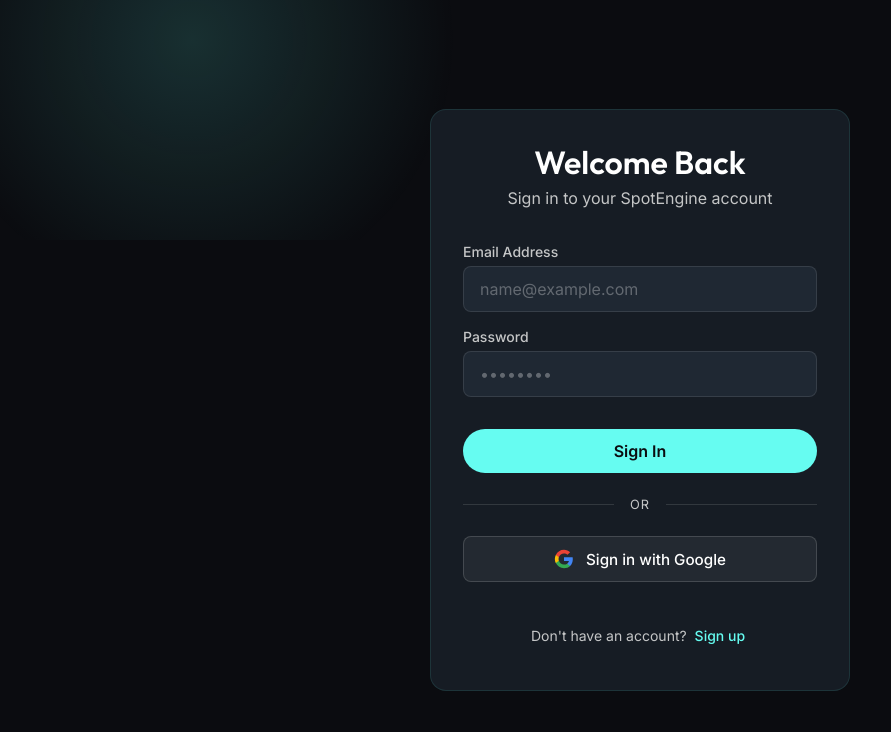
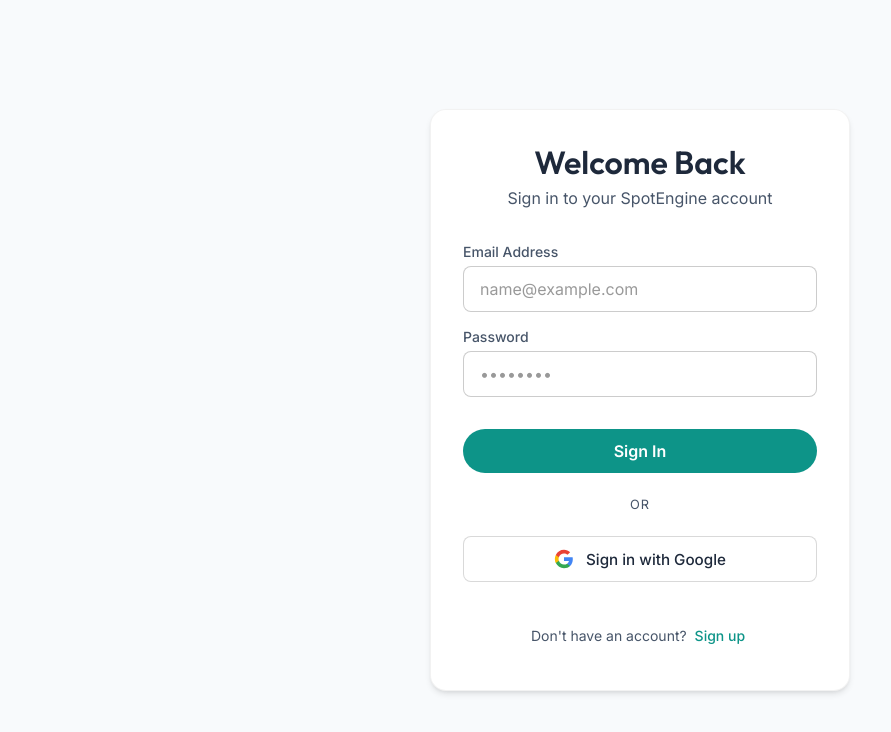
Before and after one commit to pradeipk/spotengine-frontend, a Next.js app: page /login in a window 1280 px wide. Shown: the top 732 px of the page, without its empty margins (0-891 px from the left). Built offline with nearby package versions, Linux system fonts and the light colour scheme; no server answers.

Commit message:
feat: Update styles for dark mode support and improve component aesthetics

```diff
--- a/src/app/engineer/profile.module.css
+++ b/src/app/engineer/profile.module.css
@@ -44,7 +44,7 @@
   justify-content: center;
   font-size: 2.5rem;
   font-weight: 700;
-  color: #0b0c10;
+  color: #ffffff;
   flex-shrink: 0;
 }
 
--- a/src/app/globals.css
+++ b/src/app/globals.css
@@ -1,20 +1,27 @@
 @import url('https://fonts.googleapis.com/css2?family=Inter:wght@300;400;500;600;700&family=Outfit:wght@400;500;600;700&display=swap');
 
 :root {
-  /* Colors */
-  --bg-primary: #0b0c10;
-  --bg-secondary: #1f2833;
-  --bg-glass: rgba(31, 40, 51, 0.6);
+  /* Light Mode Colors (Default) */
+  --bg-primary: #f8fafc;
+  --bg-secondary: #ffffff;
+  --bg-glass: #ffffff;
 
-  --text-primary: #ffffff;
-  --text-secondary: #c5c6c7;
+  --text-primary: #1e293b;
+  --text-secondary: #475569;
 
-  --accent-primary: #66fcf1;
-  --accent-secondary: #45a29e;
+  --accent-primary: #0d9488;
+  --accent-secondary: #0f766e;
 
-  --error: #ff4c4c;
-  --success: #00ff88;
-  --warning: #ffcc00;
+  --error: #ef4444;
+  --success: #10b981;
+  --warning: #f59e0b;
+
+  /* Dark Surface Colors */
+  --dark-bg-primary: #0f172a;
+  --dark-bg-secondary: #1e293b;
+  --dark-text-primary: #ffffff;
+  --dark-text-secondary: #94a3b8;
+  --dark-accent-primary: #66fcf1;
 
   /* Spacing */
   --space-xs: 0.25rem;
@@ -88,11 +95,18 @@
 
 /* Utilities */
 .glass-panel {
-  background: var(--bg-glass);
+  background: var(--bg-secondary);
+  border: 1px solid rgba(0, 0, 0, 0.05);
+  border-radius: var(--radius-lg);
+  box-shadow: 0 4px 6px -1px rgba(0, 0, 0, 0.1), 0 2px 4px -1px rgba(0, 0, 0, 0.06);
+}
+
+.dark-surface .glass-panel {
+  background: rgba(31, 40, 51, 0.6);
   backdrop-filter: blur(12px);
   -webkit-backdrop-filter: blur(12px);
   border: 1px solid rgba(102, 252, 241, 0.1);
-  border-radius: var(--radius-lg);
+  box-shadow: none;
 }
 
 @media (hover: hover) and (pointer: fine) {
@@ -112,6 +126,17 @@
   animation: fadeIn 0.6s ease-out forwards;
 }
 
+.dark-surface {
+  background-color: var(--dark-bg-primary);
+  color: var(--dark-text-primary);
+
+  --bg-primary: var(--dark-bg-primary);
+  --bg-secondary: var(--dark-bg-secondary);
+  --text-primary: var(--dark-text-primary);
+  --text-secondary: var(--dark-text-secondary);
+  --accent-primary: var(--dark-accent-primary);
+}
+
 /* Mobile-first responsive utilities */
 @media (max-width: 480px) {
   :root {
--- a/src/app/login/login.module.css
+++ b/src/app/login/login.module.css
@@ -8,17 +8,6 @@
   overflow: hidden;
 }
 
-/* Background Gradients */
-.container::before {
-  content: '';
-  position: absolute;
-  top: -20%;
-  left: -10%;
-  width: 50%;
-  height: 50%;
-  background: radial-gradient(circle, rgba(102,252,241,0.15) 0%, rgba(11,12,16,0) 70%);
-  z-index: -1;
-}
 
 .authCard {
   width: 100%;
--- a/src/app/page.module.css
+++ b/src/app/page.module.css
@@ -2,6 +2,7 @@
   min-height: 100vh;
   position: relative;
   overflow: hidden;
+  background-color: var(--dark-bg-primary);
 }
 
 /* Navigation */
--- a/src/app/page.tsx
+++ b/src/app/page.tsx
@@ -57,6 +57,7 @@
   };
 
   return (
+    <div className="dark-surface">
       <div className={styles.main}>
         {/* Navbar */}
         <nav className={`${styles.navbar} glass-panel`}>
@@ -116,5 +117,6 @@
         <div className={styles.orb1}></div>
         <div className={styles.orb2}></div>
       </div>
+    </div>
   );
 }
--- a/src/app/register/register.module.css
+++ b/src/app/register/register.module.css
@@ -8,17 +8,6 @@
   overflow: hidden;
 }
 
-/* Background Gradients */
-.container::before {
-  content: '';
-  position: absolute;
-  top: -20%;
-  right: -10%;
-  width: 50%;
-  height: 50%;
-  background: radial-gradient(circle, rgba(102,252,241,0.15) 0%, rgba(11,12,16,0) 70%);
-  z-index: -1;
-}
 
 .authCard {
   width: 100%;
--- a/src/app/search/search.module.css
+++ b/src/app/search/search.module.css
@@ -75,7 +75,7 @@
   justify-content: center;
   font-size: 1.5rem;
   font-weight: 700;
-  color: #0b0c10;
+  color: #ffffff;
 }
 
 .rating {
--- a/src/components/ui/Button.module.css
+++ b/src/components/ui/Button.module.css
@@ -21,7 +21,11 @@
 /* Variants */
 .primary {
   background: var(--accent-primary);
-  color: var(--bg-primary);
+  color: #ffffff;
+}
+
+:global(.dark-surface) .primary {
+  color: #0b0c10;
 }
 
 .primary:hover:not(:disabled) {
@@ -32,7 +36,11 @@
 .secondary {
   background: var(--bg-secondary);
   color: var(--text-primary);
-  border: 1px solid rgba(255,255,255,0.1);
+  border: 1px solid rgba(0, 0, 0, 0.1);
+}
+
+:global(.dark-surface) .secondary {
+  border: 1px solid rgba(255, 255, 255, 0.1);
 }
 
 .secondary:hover:not(:disabled) {
--- a/src/components/ui/GoogleButton.module.css
+++ b/src/components/ui/GoogleButton.module.css
@@ -3,9 +3,9 @@
   align-items: center;
   justify-content: center;
   gap: 12px;
-  background: rgba(255, 255, 255, 0.06);
+  background: var(--bg-secondary);
   color: var(--text-primary);
-  border: 1px solid rgba(255, 255, 255, 0.15);
+  border: 1px solid rgba(0, 0, 0, 0.15);
   border-radius: var(--radius-md);
   padding: 12px 16px;
   font-size: 0.95rem;
@@ -14,6 +14,11 @@
   transition: all 0.2s ease;
   font-family: inherit;
   min-height: 44px;
+}
+
+:global(.dark-surface) .googleButton {
+  background: rgba(255, 255, 255, 0.06);
+  border: 1px solid rgba(255, 255, 255, 0.15);
 }
 
 .googleButton:hover {
--- a/src/components/ui/Input.module.css
+++ b/src/components/ui/Input.module.css
@@ -24,7 +24,7 @@
 .input {
   width: 100%;
   background: var(--bg-secondary);
-  border: 1px solid rgba(255, 255, 255, 0.1);
+  border: 1px solid rgba(0, 0, 0, 0.2);
   border-radius: var(--radius-md);
   color: var(--text-primary);
   padding: 0.75rem 1rem;
@@ -35,12 +35,20 @@
   min-height: 44px;
 }
 
+:global(.dark-surface) .input {
+  border: 1px solid rgba(255, 255, 255, 0.1);
+}
+
 .input:focus {
   border-color: var(--accent-primary);
   box-shadow: 0 0 0 2px rgba(102, 252, 241, 0.2);
 }
 
 .input::placeholder {
+  color: rgba(0, 0, 0, 0.4);
+}
+
+:global(.dark-surface) .input::placeholder {
   color: rgba(255, 255, 255, 0.3);
 }
 
```
Lines whose indentation alone changed are shown as unchanged.
